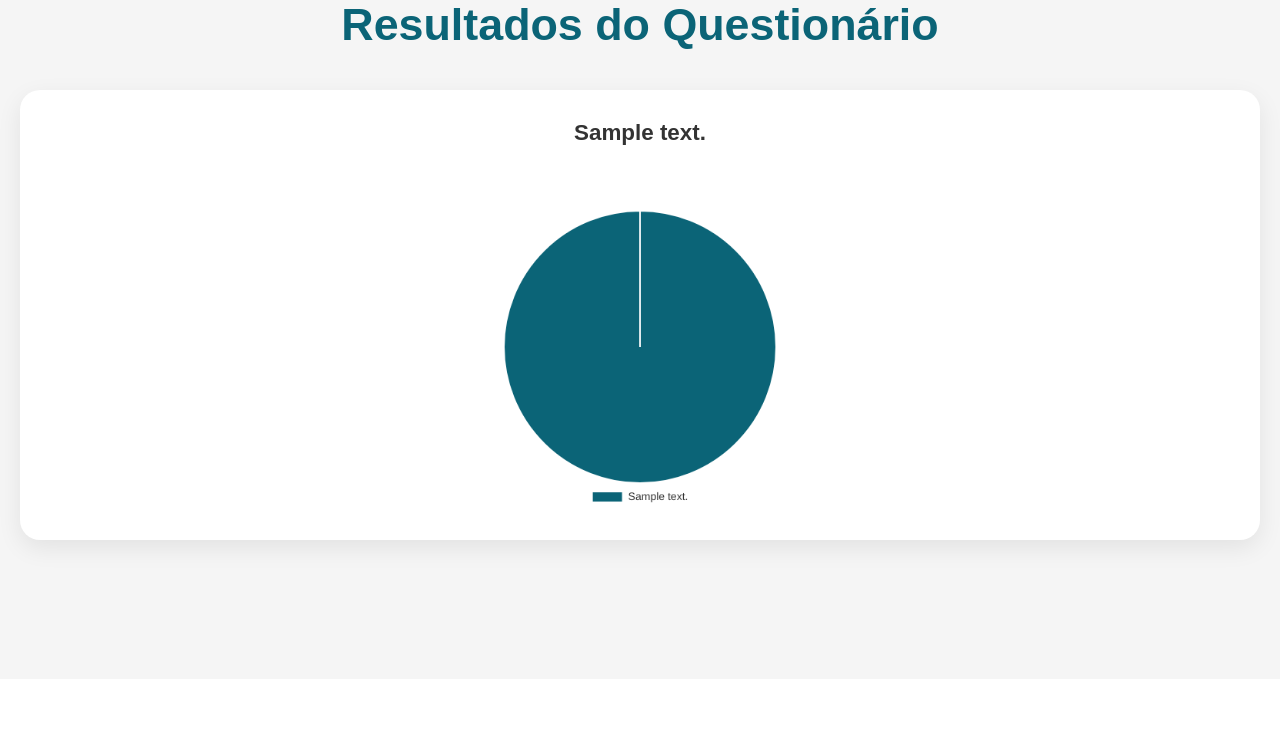
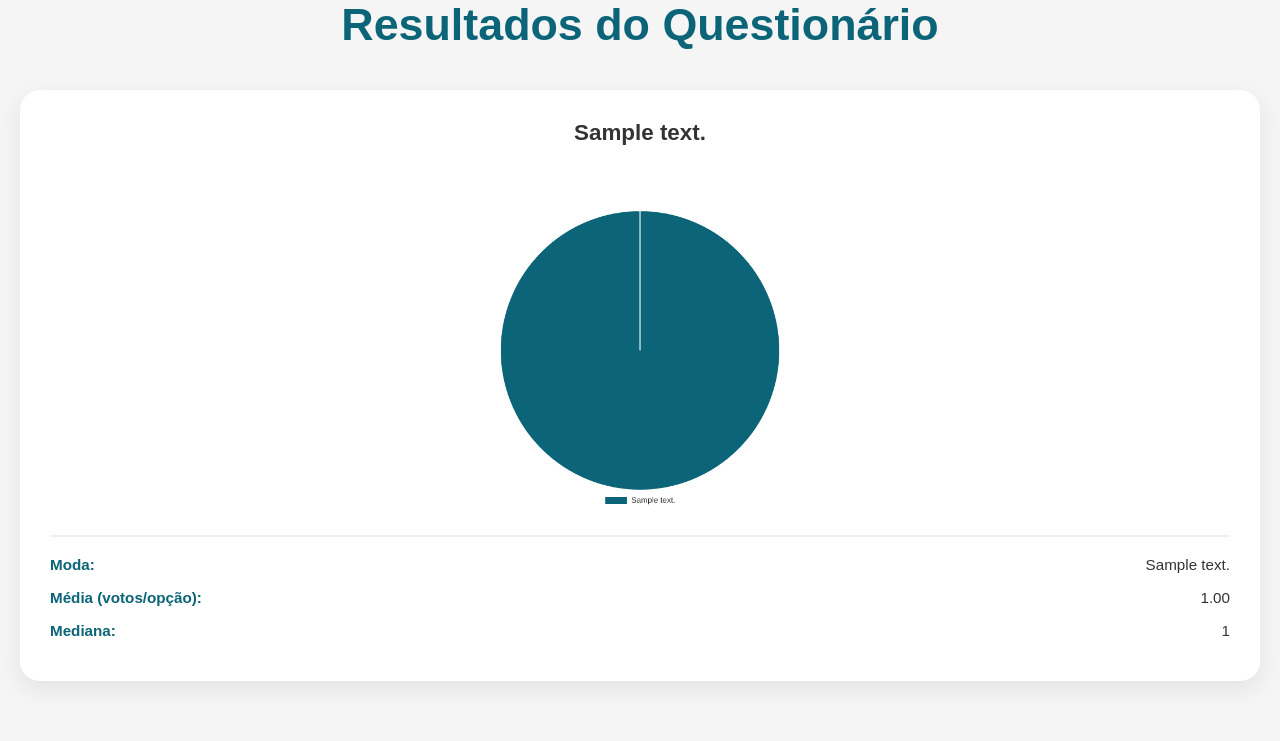
Before and after one commit to Iago-adams/PJ-site-de-conscientizacao, a Flask app: page /resultados in a window 1280 px wide. Shown: the part 121-862 px from the top of the page. Before the commit the page ends 681 px from the top, so only its background shows below. Run offline with Flask 3, Linux system fonts and the light colour scheme; tables that the repository leaves empty hold one stand-in row (values such as "Sample post").

Commit message:
adicionado moda, mediana e média

```diff
--- a/app/templates/resultados.html
+++ b/app/templates/resultados.html
@@ -101,19 +101,39 @@
       height: 300px !important;
     }
 
+    /* --- NOVO CSS PARA AS ESTATÍSTICAS --- */
+    .estatisticas-container {
+      width: 100%;
+      margin-top: 25px;
+      padding-top: 15px;
+      border-top: 2px solid #f0f0f0;
+      font-size: 0.95rem;
+      color: #555;
+    }
+
+    .stat-item {
+      display: flex;
+      justify-content: space-between;
+      margin-bottom: 8px;
+      padding: 4px 0;
+    }
+
+    .stat-label {
+      font-weight: bold;
+      color: #0b6477;
+    }
+
+    .stat-valor {
+      color: #333;
+      text-align: right;
+      font-weight: 500;
+    }
+    /* ------------------------------------- */
+
     @media (max-width: 768px) {
-      h1 {
-        font-size: 2rem;
-      }
-
-      .grafico-container h3 {
-        font-size: 1.1rem;
-      }
-
-      canvas {
-        max-width: 240px;
-        height: 240px !important;
-      }
+      h1 { font-size: 2rem; }
+      .grafico-container h3 { font-size: 1.1rem; }
+      canvas { max-width: 240px; height: 240px !important; }
     }
   </style>
 </head>
@@ -137,8 +157,24 @@
     {% for dado in dados %}
       <div class="grafico-container">
         <h3>{{ dado.questao }}</h3>
+
         <canvas id="grafico{{ loop.index }}"></canvas>
-      </div>
+
+        <div class="estatisticas-container">
+            <div class="stat-item">
+                <span class="stat-label">Moda:</span>
+                <span class="stat-valor">{{ dado.moda }}</span>
+            </div>
+            <div class="stat-item">
+                <span class="stat-label">Média (votos/opção):</span>
+                <span class="stat-valor">{{ dado.media }}</span>
+            </div>
+            <div class="stat-item">
+                <span class="stat-label">Mediana:</span>
+                <span class="stat-valor">{{ dado.mediana }}</span>
+            </div>
+        </div>
+        </div>
     {% endfor %}
   </div>
 
@@ -168,19 +204,13 @@
             legend: {
               position: 'bottom',
               labels: {
-                font: {
-                  size: 14
-                },
+                font: { size: 14 },
                 color: '#333'
               }
             },
             tooltip: {
-              titleFont: {
-                size: 16
-              },
-              bodyFont: {
-                size: 14
-              },
+              titleFont: { size: 16 },
+              bodyFont: { size: 14 },
               callbacks: {
                 label: function(context) {
                   const label = context.label || '';
--- a/app/view.py
+++ b/app/view.py
@@ -1,11 +1,11 @@
 from app import app, db
 from flask import render_template, request, redirect, url_for
 from app.model import Questao, Opcao, Resposta
+import statistics  # <--- Importante: Adicionei essa lib nativa do Python
 
 @app.route('/')
 def homepage():
     return render_template('index.html')
-
 
 @app.route('/questionario', methods=['POST', 'GET'])
 def questionario():
@@ -14,6 +14,7 @@
 
     if request.method == 'POST':
         for questao in questoes:
+            # Pega o valor do radio button (que é o ID da opção)
             opcao_id = request.form.get(f'questao_{questao.id}')
             if opcao_id:
                 resposta = Resposta(questao_fk=questao.id, opcao_fk=int(opcao_id))
@@ -23,22 +24,50 @@
 
     return render_template('questionario.html', questoes=questoes, opcoes=opcoes)
 
-
 @app.route('/resultados')
 def resultados():
     questoes = Questao.query.order_by('id').all()
     dados = []
+
     for questao in questoes:
-        opcoes = []
+        opcoes_texto = []
         votos = []
+
         for opcao in questao.opcoes:
-            opcoes.append(opcao.text)
-            votos.append(Resposta.query.filter_by(opcao_fk=opcao.id).count())
+            opcoes_texto.append(opcao.text)
+            # Conta quantos votos cada opção teve no banco
+            qtd = Resposta.query.filter_by(opcao_fk=opcao.id).count()
+            votos.append(qtd)
+
+        # --- Cálculos Estatísticos ---
+        # Verificamos se tem votos para não dar erro de divisão por zero
+        if votos and sum(votos) > 0:
+            # 1. Moda: Qual opção teve mais votos?
+            max_votos = max(votos)
+            # Cria uma lista com os nomes das opções vencedoras (caso haja empate)
+            moda_lista = [opcoes_texto[i] for i, v in enumerate(votos) if v == max_votos]
+            moda = ", ".join(moda_lista)
+
+            # 2. Média: Média aritmética da quantidade de votos por opção
+            media = statistics.mean(votos)
+
+            # 3. Mediana: O valor central da distribuição dos votos
+            mediana = statistics.median(votos)
+        else:
+            moda = "Ainda sem votos"
+            media = 0
+            mediana = 0
+
         dados.append({
             'questao': questao.text,
-            'opcoes': opcoes,
-            'votos': votos
+            'opcoes': opcoes_texto,
+            'votos': votos,
+            # Passando os dados matemáticos para o HTML
+            'moda': moda,
+            'media': f"{media:.2f}", # Formatando para 2 casas decimais
+            'mediana': mediana
         })
+
     return render_template('resultados.html', dados=dados)
 
 @app.route('/sobrenos')
```
